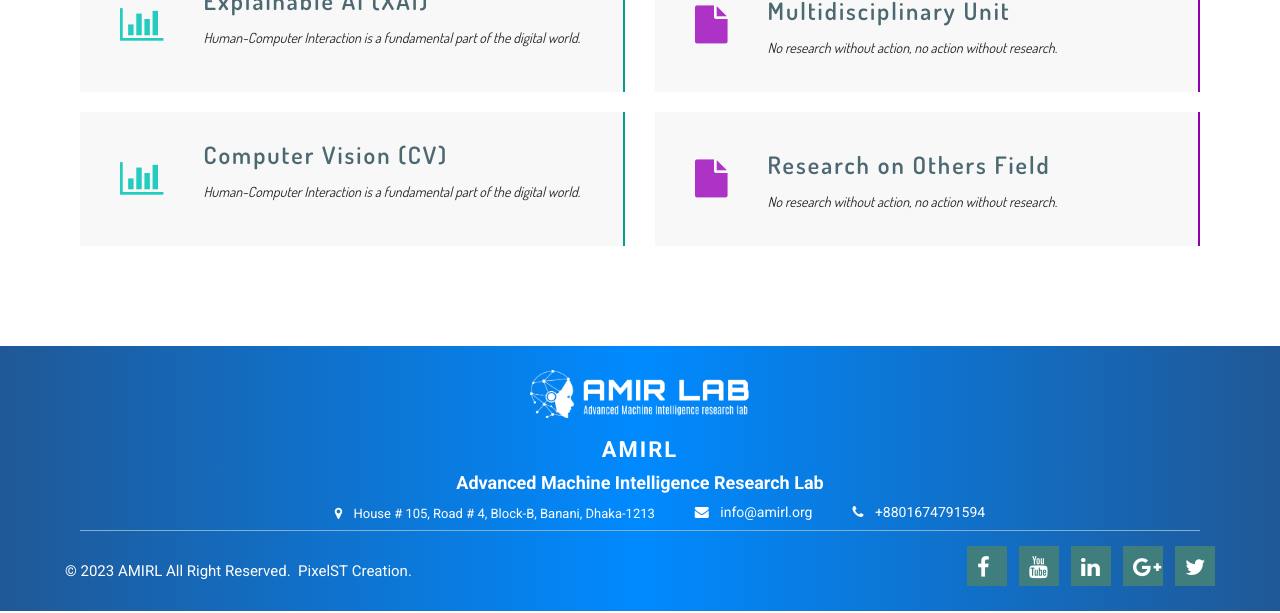
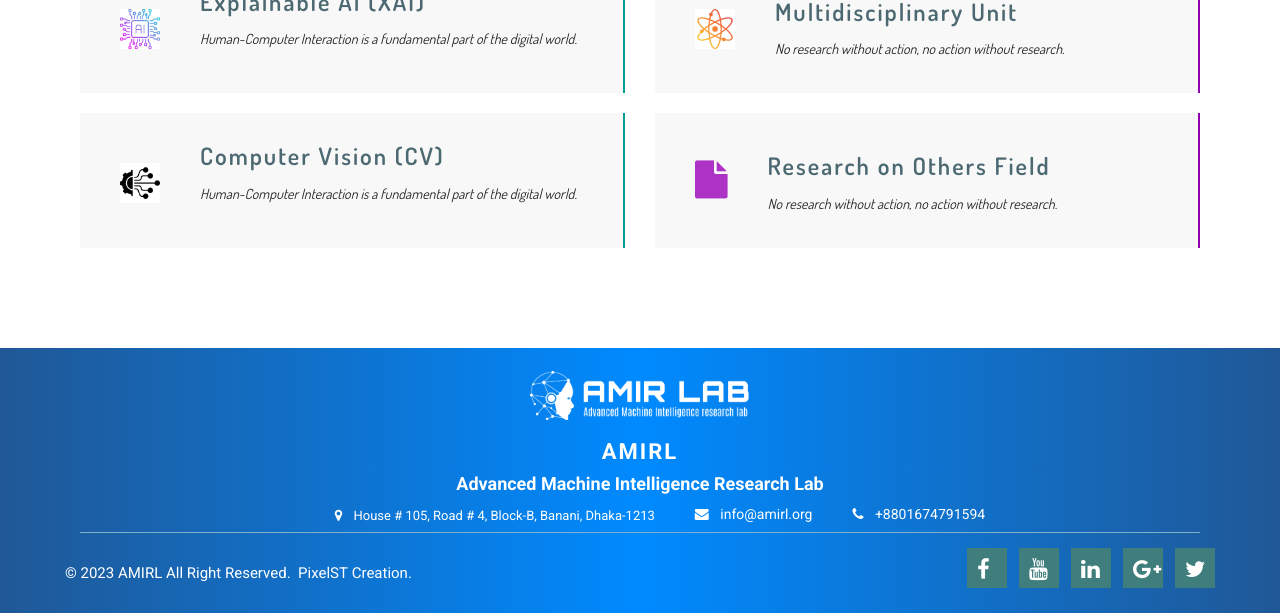
Before and after one commit to tanvir-reza/blog, a Django app: page /research-unit/ in a window 1280 px wide. Shown: the part 801-1414 px from the top of the page. Run offline with Django 4.2, Linux system fonts and the light colour scheme; some libraries are stand-ins or nearby versions.

Commit message:
img done

```diff
--- a/static/css/style.css
+++ b/static/css/style.css
@@ -7,7 +7,9 @@ html {
   position: relative;
   min-height: 100%;
 }
-
+.s-img{
+  width: 40px !important;
+}
 .mbr-embedded-video {
   position: relative;
 }
--- a/templates/research_unit.html
+++ b/templates/research_unit.html
@@ -35,7 +35,8 @@
                                 <div class="col-md-6">
                                     <div class="single_rf_block itm_1">
                                         <div class="rf_icon icn_1">
-                                            <i class="fa fa-database"></i>
+                                            <img class="s-img" src="{% static '/images/RS-1.jpeg' %}" alt="Photo">
+                                            {% comment %} <i class="fa fa-database"></i> {% endcomment %}
                                         </div>
                                         <div class="rf_name">
                                             <a href="{% url 're_cml' %}">
@@ -48,7 +49,8 @@
                                 <div class="col-md-6">
                                     <div class="single_rf_block itm_2">
                                         <div class="rf_icon icn_2">
-                                            <i class="fa fa-cloud-upload"></i>
+                                            {% comment %} <i class="fa fa-cloud-upload"></i> {% endcomment %}
+                                            <img class="s-img" src="{% static '/images/RS-2.jpeg' %}" alt="Photo">
                                         </div>
                                         <div class="rf_name">
                                             <a href="{% url 're_qml' %}">
@@ -63,7 +65,8 @@
                                 <div class="col-md-6">
                                     <div class="single_rf_block itm_3">
                                         <div class="rf_icon icn_3">
-                                            <i class="fa fa-rss"></i>
+                                            <img class="s-img" src="{% static '/images/RS-3.jpeg' %}" alt="Photo">
+                                            {% comment %} <i class="fa fa-rss"></i> {% endcomment %}
                                         </div>
                                         <div class="rf_name">
                                             <a href="{% url 're_nlp' %}">
@@ -77,7 +80,8 @@
                                 <div class="col-md-6">
                                     <div class="single_rf_block itm_4">
                                         <div class="rf_icon icn_4">
-                                            <i class="fa fa-cogs"></i>
+                                            {% comment %} <i class="fa fa-cogs"></i> {% endcomment %}
+                                            <img class="s-img" src="{% static '/images/RS-4.jpeg' %}" alt="Photo">
                                         </div>
                                         <div class="rf_name">
                                             <a href="{% url 're_rnn' %}">
@@ -93,7 +97,8 @@
                                 <div class="col-md-6">
                                     <div class="single_rf_block itm_5">
                                         <div class="rf_icon icn_5">
-                                            <i class="fa fa-bar-chart"></i>
+                                            <img class="s-img" src="{% static '/images/RS-5.jpeg' %}" alt="Photo">
+                                            {% comment %} <i class="fa fa-bar-chart"></i> {% endcomment %}
                                         </div>
                                         <div class="rf_name">
                                             <a href="{% url 're_xai' %}">
@@ -107,7 +112,8 @@
                                 <div class="col-md-6">
                                     <div class="single_rf_block itm_6">
                                         <div class="rf_icon icn_6">
-                                            <i class="fa fa-file"></i>
+                                            {% comment %} <i class="fa fa-file"></i> {% endcomment %}
+                                            <img class="s-img" src="{% static '/images/RS-6.jpeg' %}" alt="Photo">
                                         </div>
                                         <div class="rf_name">
                                             <a href="{% url 're_mu' %}">
@@ -122,7 +128,8 @@
                                 <div class="col-md-6">
                                     <div class="single_rf_block itm_5">
                                         <div class="rf_icon icn_5">
-                                            <i class="fa fa-bar-chart"></i>
+                                            <img class="s-img" src="{% static '/images/RS-4.jpeg' %}" alt="Photo">
+                                            {% comment %} <i class="fa fa-bar-chart"></i> {% endcomment %}
                                         </div>
                                         <div class="rf_name">
                                             <a href="{% url 're_cv' %}">
```
Also changed, not shown: db.sqlite3, static/images/RS-1.jpeg (added), static/images/RS-2.jpeg (added), static/images/RS-3.jpeg (added), static/images/RS-4.jpeg (added), static/images/RS-5.jpeg (added), static/images/RS-6.jpeg (added).
